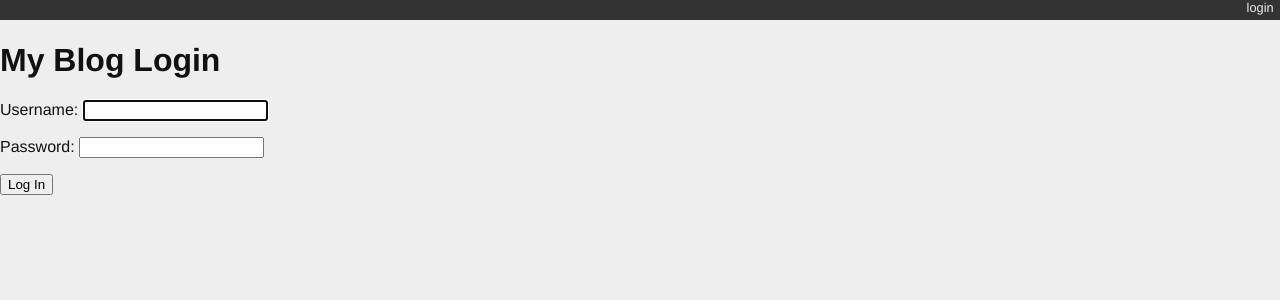
After one commit to NoraQin/django_blog_python_330, a Django app: page /login/ in a window 1280 px wide. The commit adds this page. Shown: the top 300 px of the page. Run offline with Django 4.2, Linux system fonts and the light colour scheme.

Commit message:
Saving progress from lecture 7

```diff
--- a/blogging/admin.py
+++ b/blogging/admin.py
@@ -1,5 +1,6 @@
 from django.contrib import admin
 
-from blogging.models import Post
+from blogging.models import Post, Category
 
 admin.site.register(Post)
+admin.site.register(Category)
--- /dev/null
+++ b/blogging/static/django_blog.css
@@ -0,0 +1,74 @@
+body {
+    background-color: #eee;
+    color: #111;
+    font-family: "HelveticaNeue-Light", "Helvetica Neue Light", "Helvetica Neue", Helvetica, Arial, "Lucida Grande", sans-serif;
+    margin:0;
+    padding:0;
+}
+#container {
+    margin:0;
+    padding:0;
+    margin-top: 0px;
+}
+#header {
+    background-color: #333;
+    border-botton: 1px solid #111;
+    margin:0;
+    padding:0;
+}
+#control-bar {
+    margin: 0em 0em 1em;
+    list-style: none;
+    list-style-type: none;
+    text-align: right;
+    color: #eee;
+    font-size: 80%;
+    padding-bottom: 0.4em;
+}
+#control-bar li {
+    display: inline-block;
+}
+#control-bar li a {
+    color: #eee;
+    padding: 0.5em;
+    text-decoration: none;
+}
+#control-bar li a:hover {
+    color: #cce;
+}
+#content {
+    margin: 0em 1em 1em;
+}
+
+ul#entries {
+    list-style: none;
+    list-style-type: none;
+}
+div.entry {
+    margin-right: 2em;
+    margin-top: 1em;
+    border-top: 1px solid #cecece;
+}
+ul#entries li:first-child div.entry {
+    border-top: none;
+    margin-top: 0em;
+}
+div.entry-body {
+    margin-left: 2em;
+}
+.notification {
+    float: right;
+    text-align: center;
+    width: 25%;
+    padding: 1em;
+}
+.info {
+    background-color: #aae;
+}
+ul.categories {
+    list-style: none;
+    list-style-type: none;
+}
+ul.categories li {
+    display: inline;
+}
--- /dev/null
+++ b/blogging/urls.py
@@ -0,0 +1,7 @@
+from django.urls import path
+from blogging.views import stub_view, list_view, detail_view
+
+urlpatterns = [
+    path('', list_view, name = "blog_index"),
+    path('posts/<int:post_id>/', detail_view, name = "blog_detail")
+]
--- a/mysite/settings.py
+++ b/mysite/settings.py
@@ -118,3 +118,5 @@ STATIC_URL = "static/"
 # https://docs.djangoproject.com/en/4.2/ref/settings/#default-auto-field
 
 DEFAULT_AUTO_FIELD = "django.db.models.BigAutoField"
+
+LOGIN_REDIRECT_URL = "/"
--- a/mysite/templates/base.html
+++ b/mysite/templates/base.html
@@ -1,9 +1,23 @@
+{% load static %}
 <!DOCTYPE html>
 <html>
     <head>
         <title>My Django Blog</title>
+        <link type="text/css" rel="stylesheet" href="{% static 'django_blog.css' %}">
     </head>
     <body>
+        <div id="header">
+            <ul id="control-bar">
+                {% if user.is_authenticated %}
+                    {% if user.is_staff %}
+                        <li><a href="{% url 'admin:index' %}">admin</a></li>
+                        <li><a href="{% url 'logout' %}">logout</a></li>
+                    {% endif %}
+                {% else %}
+                    <li><a href="{% url 'login' %}">login</a></li>
+                {% endif %}
+            </ul>
+        </div>
         <div id="container">
             {% block content %}
             [ content will go here ]
--- /dev/null
+++ b/mysite/templates/login.html
@@ -0,0 +1,9 @@
+{% extends "base.html" %}
+
+{% block content %}
+    <h1>My Blog Login</h1>
+    <form action="" method="POST">{% csrf_token %}
+        {{ form.as_p }}
+        <p><input type="submit" value="Log In"></p>
+    </form>
+{% endblock %}
--- a/mysite/urls.py
+++ b/mysite/urls.py
@@ -17,8 +17,12 @@ Including another URLconf
 from django.contrib import admin
 from django.urls import path
 from django.urls.conf import include
+from django.contrib.auth.views import LoginView, LogoutView
 
 urlpatterns = [
+    path("", include("blogging.urls")),
     path("polling/", include("polling.urls")), #when someone visits polling, have polling.urls handle the routing instead
     path("admin/", admin.site.urls),
+    path("login/", LoginView.as_view(template_name = "login.html"), name = "login"),
+    path("logout/", LogoutView.as_view(next_page = "/"), name = "logout")
 ]
```
Also changed, not shown: blogging/models.py (+13 -1 lines), blogging/templates/blogging/detail.html (added, +17 -0 lines), blogging/templates/blogging/list.html (added, +20 -0 lines), blogging/tests.py (+53 -1 lines), blogging/views.py (+27 -1 lines), blogging/migrations/0002_category.py (added), 1 other file.
